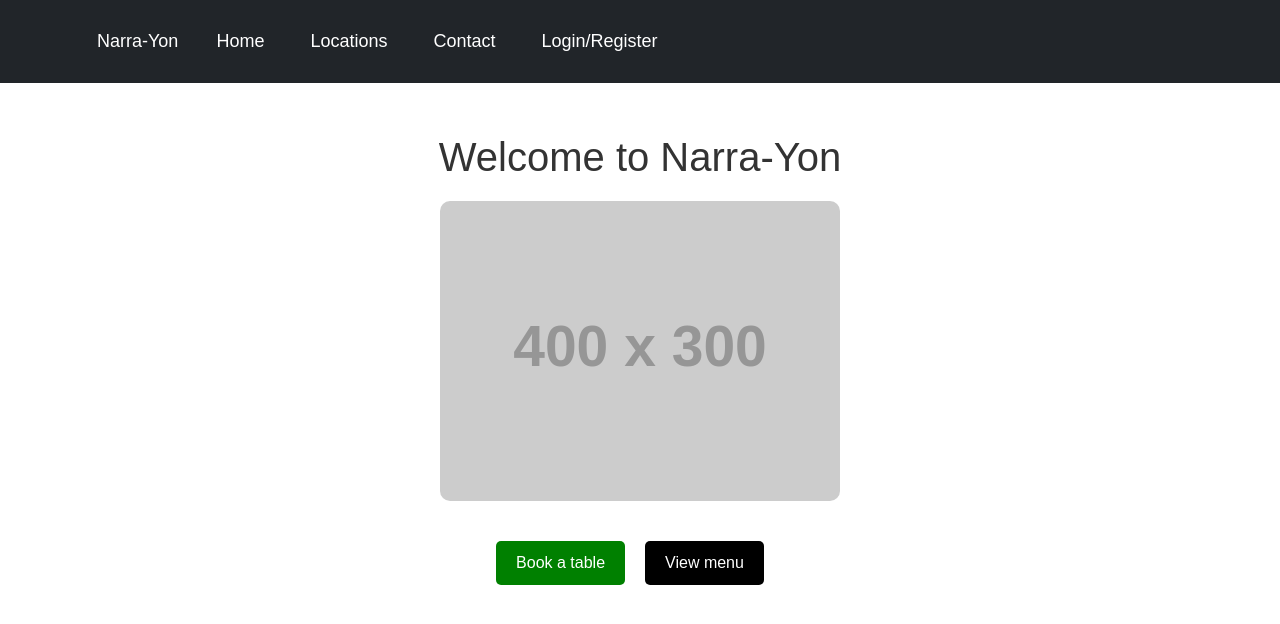
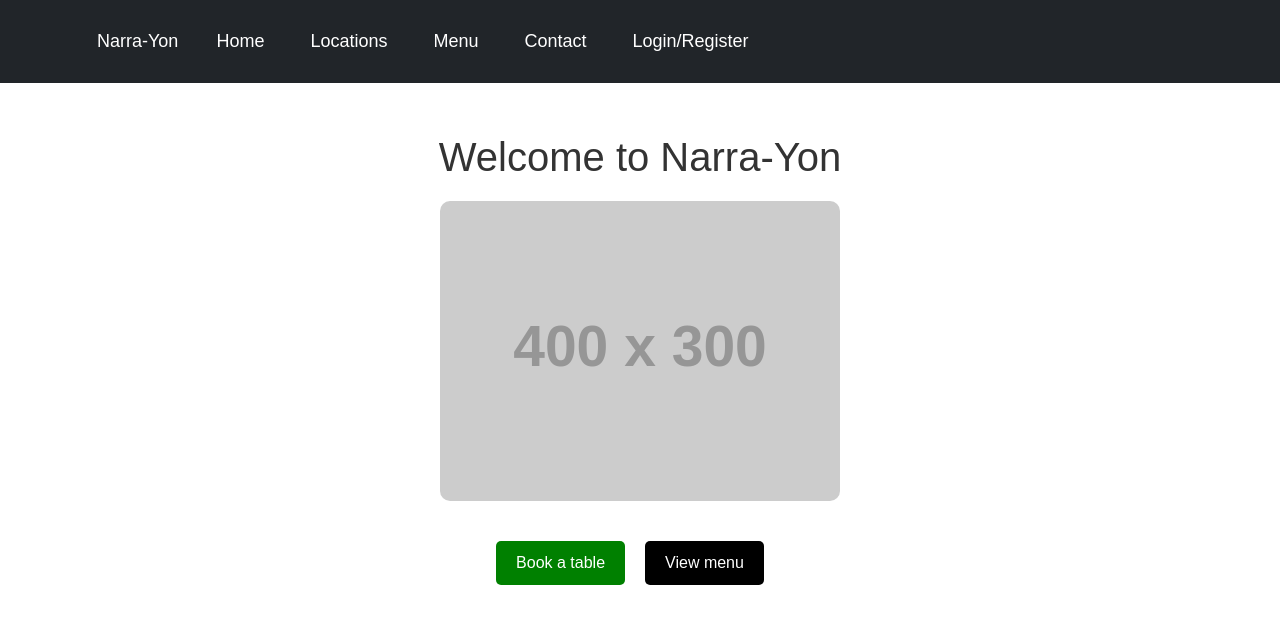
Before and after one commit to JosephEmer05/narra-yon, a React (Create React App) app: page / in a window 1280 px wide. Shown: the top 624 px of the page. Built offline with nearby package versions, Linux system fonts and the light colour scheme.

Commit message:
Update App.js

```diff
--- a/src/App.js
+++ b/src/App.js
@@ -4,6 +4,7 @@ import { Navbar, Nav, Container } from 'react-bootstrap';
 import { LinkContainer } from 'react-router-bootstrap';
 import Home from './components/Home';
 import Contact from './components/Contact';
+import Menu from './components/Menu';
 import './styles/App.css';
 
 function App() {
@@ -23,6 +24,9 @@ function App() {
               <LinkContainer to="/locations">
                 <Nav.Link>Locations</Nav.Link>
               </LinkContainer>
+              <LinkContainer to="/menu">
+                <Nav.Link>Menu</Nav.Link>
+              </LinkContainer>
               <LinkContainer to="/contact">
                 <Nav.Link>Contact</Nav.Link>
               </LinkContainer>
@@ -37,6 +41,7 @@ function App() {
       <Routes>
         <Route path="/" element={<Home />} />
         <Route path="/locations" element={<div>Locations Page (Placeholder)</div>} />
+        <Route path="/menu" element={<Menu />} />
         <Route path="/contact" element={<Contact />} />
         <Route path="/login" element={<div>Login/Registration Page (Placeholder)</div>} />
       </Routes>
```
